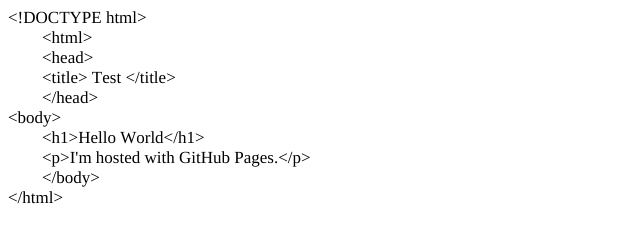
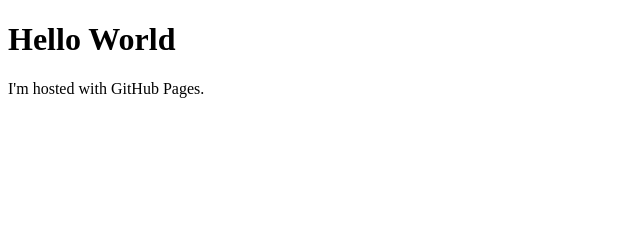
Before and after one commit to nataliyaogle/Home, a plain HTML site: page index.html in a window 1280 px wide. Shown: the whole page, without its empty margins (0-640 px from the left). Drawn offline with Linux system fonts and the light colour scheme.

Commit message:
Update index.html

```diff
--- a/index.html
+++ b/index.html
@@ -1,27 +1,7 @@
-<!DOCTYPE html PUBLIC "-//W3C//DTD HTML 4.01//EN" "http://www.w3.org/TR/html4/strict.dtd">
+<!DOCTYPE html>
 <html>
-<head>
-  <meta http-equiv="Content-Type" content="text/html; charset=utf-8">
-  <meta http-equiv="Content-Style-Type" content="text/css">
-  <title></title>
-  <meta name="Generator" content="Cocoa HTML Writer">
-  <meta name="CocoaVersion" content="1561.4">
-  <style type="text/css">
-    p.p1 {margin: 0.0px 0.0px 0.0px 0.0px; line-height: 20.0px; font: 17.0px Times; color: #000000; -webkit-text-stroke: #eeeb82}
-    span.s1 {font-kerning: none}
-    span.Apple-tab-span {white-space:pre}
-  </style>
-</head>
 <body>
-<p class="p1"><span class="s1">&lt;!DOCTYPE html&gt;</span></p>
-<p class="p1"><span class="s1"><span class="Apple-tab-span">	</span>&lt;html&gt;</span></p>
-<p class="p1"><span class="s1"><span class="Apple-tab-span">	</span>&lt;head&gt;</span></p>
-<p class="p1"><span class="s1"><span class="Apple-tab-span">	</span>&lt;title&gt; Test &lt;/title&gt;</span></p>
-<p class="p1"><span class="s1"><span class="Apple-tab-span">	</span>&lt;/head&gt;<span class="Apple-tab-span">	</span></span></p>
-<p class="p1"><span class="s1">&lt;body&gt;</span></p>
-<p class="p1"><span class="s1"><span class="Apple-tab-span">	</span>&lt;h1&gt;Hello World&lt;/h1&gt;</span></p>
-<p class="p1"><span class="s1"><span class="Apple-tab-span">	</span>&lt;p&gt;I'm hosted with GitHub Pages.&lt;/p&gt;</span></p>
-<p class="p1"><span class="s1"><span class="Apple-tab-span">	</span>&lt;/body&gt;</span></p>
-<p class="p1"><span class="s1">&lt;/html&gt;</span></p>
+<h1>Hello World</h1>
+<p>I'm hosted with GitHub Pages.</p>
 </body>
 </html>
```
